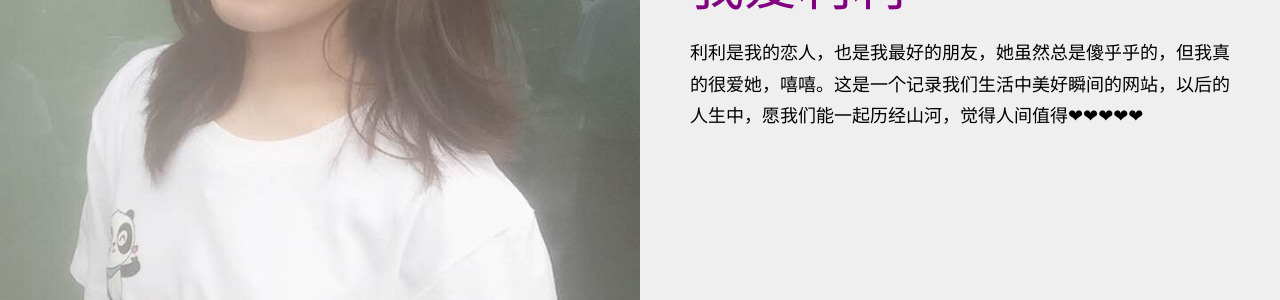
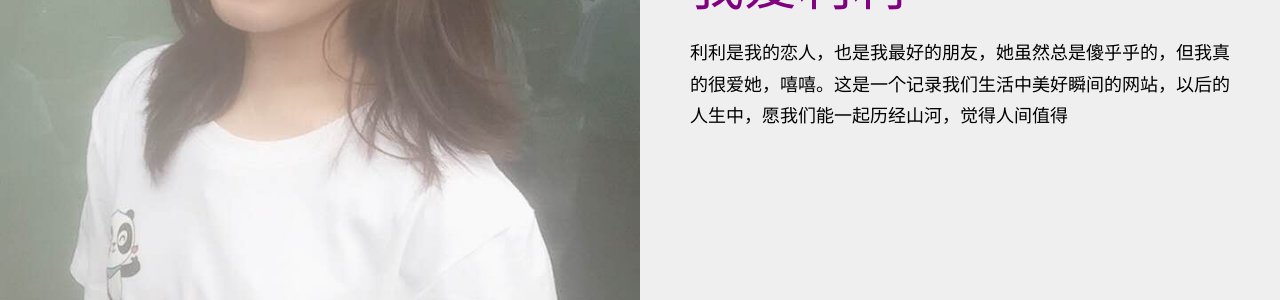
Before and after one commit to zh1165/zh1165.github.io, a Jekyll site: the page built from index.html, in a window 1280 px wide. Shown: the part 394-694 px from the top of the page. Built offline with Jekyll 4.4.1, drawn with Linux system fonts in a browser that asks for light colours.

```diff
--- a/_config.yml
+++ b/_config.yml
@@ -5,7 +5,7 @@ title: 我爱利利
 description:  The beautiful website of artist, poet, craftsperson, cyclist, and avid juggler, Uni Kravitz.
 
 # A brief blurb about yourself
-content: 利利是我的恋人，也是我最好的朋友，她虽然总是傻乎乎的，但我真的很爱她，嘻嘻。这是一个记录我们生活中美好瞬间的网站，以后的人生中，愿我们能一起历经山河，觉得人间值得❤❤❤❤❤
+content: 利利是我的恋人，也是我最好的朋友，她虽然总是傻乎乎的，但我真的很爱她，嘻嘻。这是一个记录我们生活中美好瞬间的网站，以后的人生中，愿我们能一起历经山河，觉得人间值得
 
 # Add your social links
 
```
